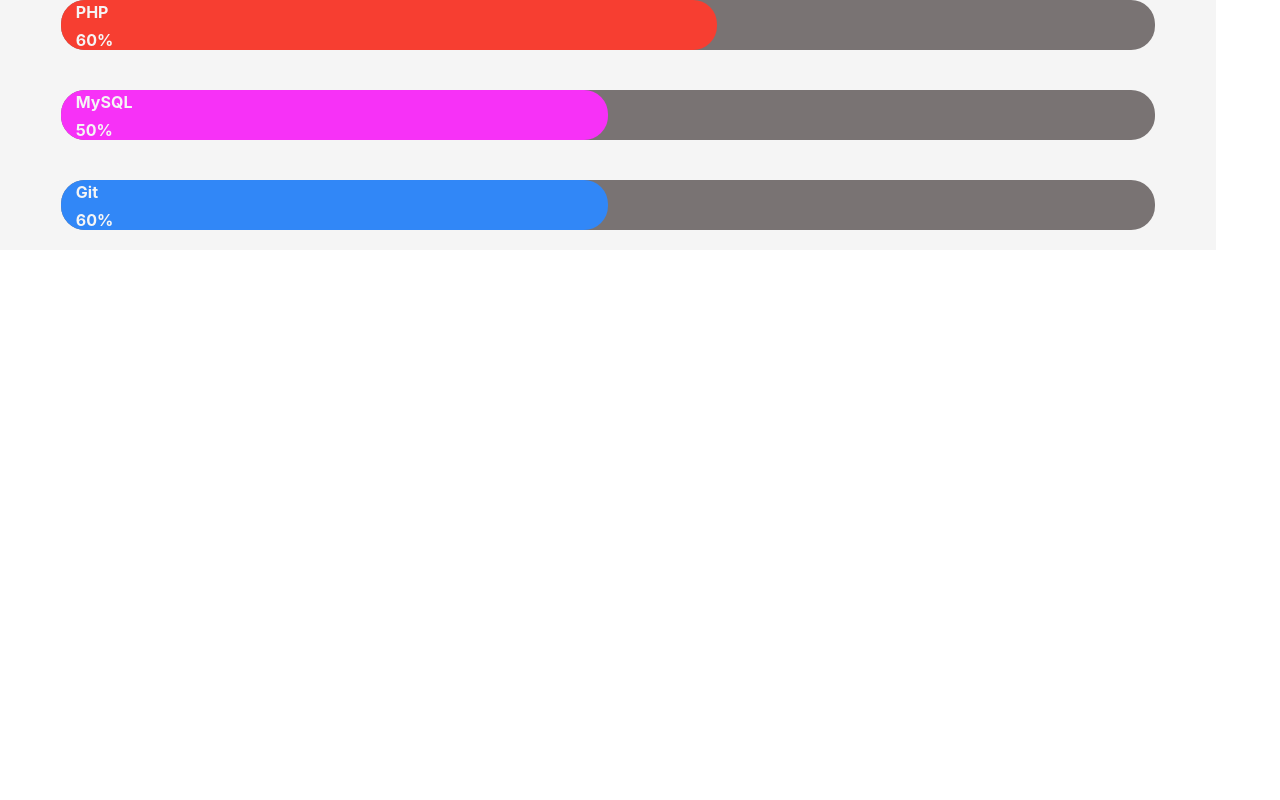
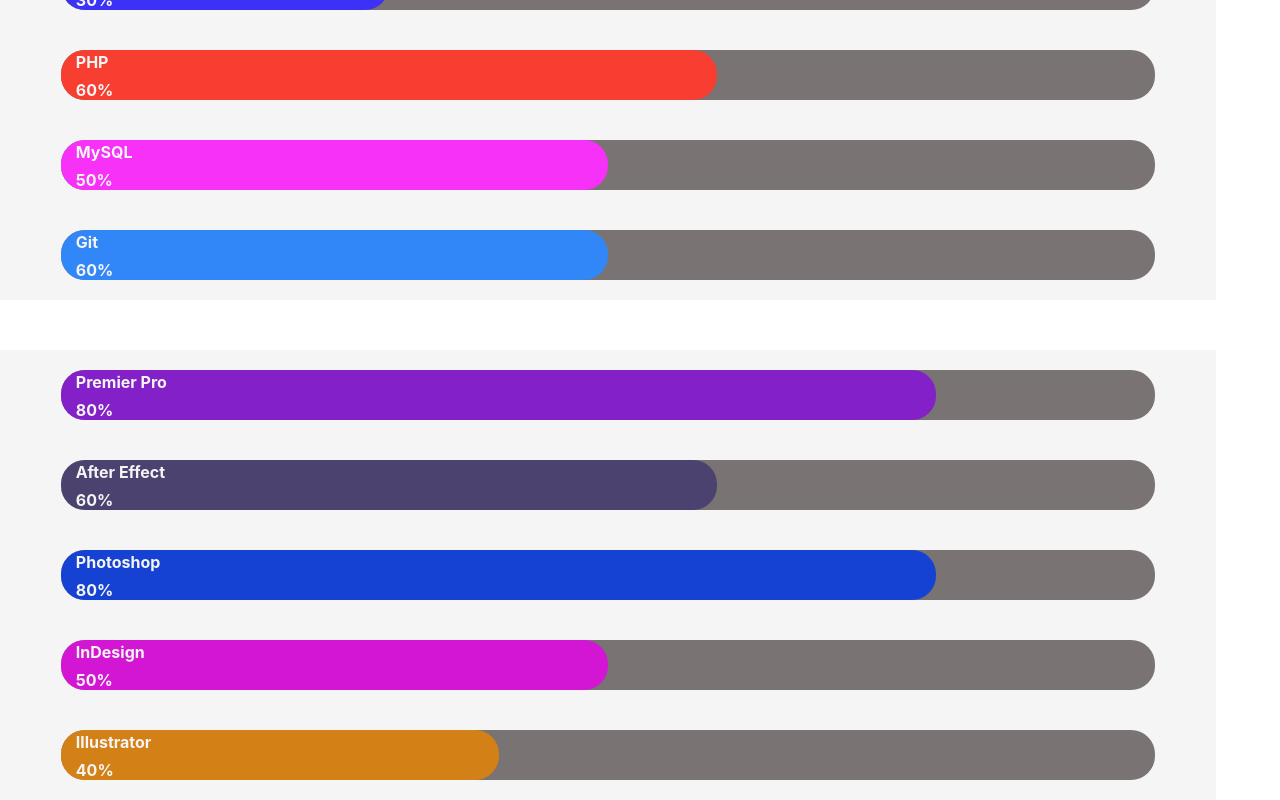
Before and after one commit to Warheart-1/portefolio, a React (Create React App) app: page /CV in a window 1280 px wide. Shown: the part 642-1442 px from the top of the page. Before the commit the page ends 892 px from the top, so only its background shows below. Built offline with nearby package versions, Linux system fonts and the light colour scheme.

Commit message:
Style CV audio visuel fini

```diff
--- a/src/composents/CVAudioVisuel.tsx
+++ b/src/composents/CVAudioVisuel.tsx
@@ -1,8 +1,41 @@
-import "../style/CVAudiolVisuel.css"
+import "../style/CVAudioVisuel.css"
+import Banner from "./Banner"
 
 function CVAudiolVisuel(): JSX.Element{
     return( <>
 
+            <div id="contents">
+                <div className="Progress-bar">
+                    <div id="Premier">
+                        <span className="title">Premier Pro</span>
+                        <span className="content">80%</span>
+                    </div>
+                </div>
+                <div className="Progress-bar">
+                    <div id="After-Effect">
+                        <span className="title">After Effect</span>
+                        <span className="content">60%</span>
+                    </div>
+                </div>
+                <div className="Progress-bar">
+                    <div id="Photoshop">
+                        <span className="title">Photoshop</span>
+                        <span className="content">80%</span>
+                    </div>
+                </div>
+                <div className="Progress-bar">
+                    <div id="InDesign">
+                        <span className="title">InDesign</span>
+                        <span className="content">50%</span>
+                    </div>
+                </div>
+                <div className="Progress-bar">
+                    <div id="Illustrator">
+                        <span className="title">Illustrator</span>
+                        <span className="content">40%</span>
+                    </div>
+                </div>
+            </div>
     </>)
 }
 
--- a/src/composents/slider/SliderOne.tsx
+++ b/src/composents/slider/SliderOne.tsx
@@ -15,13 +15,22 @@
     margin : 0px 10px;
     `
 
-const SliderTextTitle = styled.h1`
-    position: absolute;
+const SliderTextTitle = styled.div`
+    display: flex;
+    flex-direction: row;
+    justify-content: center;
     margin: auto;
     font-size: 1.5em;
-    font-weight: bold;
-    visibility: hidden;
-    opacity: 0;
+    font-weight: bold;$
+    width: 100%;
+    height: 50px;
+    background-color: #f5f5f5;
+    position: relative;
+    `
+
+const SliderTextParagraph = styled.div`
+    text-align: justify;
+    font-size: 1em;
     `
 
 const SliderImg = styled.div`
@@ -32,14 +41,10 @@
     background-position: center;
     background-repeat: no-repeat;
     transition: filter 0.5s ease-in-out;;
-    &:hover{
-        filter: blur(5px);
-        ${SliderTextTitle}{
-            visibility: visible;
-            opacity: 1;
-        }
     }
     `
+
+
 
 
 
@@ -47,12 +52,18 @@
     return(
         <SliderContainer>
             <SliderTextWapper>
-                <SliderTextTitle>
-                    Slider One
-                </SliderTextTitle>
-                <SliderImg>
-
-                </SliderImg>
+                    <SliderImg>
+                    <SliderTextTitle>
+                        <h1>
+                            Projet
+                        </h1>
+                    </SliderTextTitle>
+                        <SliderTextParagraph>
+                            Lorem ipsum dolor sit amet, consectetur adipiscing elit.
+                            Nullam euismod, nisi vel tincidunt congue, nisl nisl
+                            aliquet nunc, eget egestas nisl nisl eu nisi.
+                        </SliderTextParagraph>
+                    </SliderImg>
             </SliderTextWapper>
         </SliderContainer>
     )
--- a/src/index.tsx
+++ b/src/index.tsx
@@ -5,6 +5,7 @@
 import reportWebVitals from './reportWebVitals';
 import {BrowserRouter as Router, Route, Switch} from 'react-router-dom'
 import CV from './composents/CV';
+import CVAudiolVisuel from './composents/CVAudioVisuel';
 import MissingPage from './composents/MissingPage';
 
 ReactDOM.render(
@@ -16,6 +17,7 @@
         </Route>
         <Route path="/CV">
           <CV/>
+          <CVAudiolVisuel/>
         </Route>
         <Route>
           <MissingPage/>
--- /dev/null
+++ b/src/style/CVAudioVisuel.css
@@ -0,0 +1,119 @@
+#contents {
+  width: 95%;
+  height: auto;
+  display: flex;
+  flex-direction: column;
+  justify-content: center;
+  align-items: center;
+  background-color: #f5f5f5;
+  margin-top: 50px;
+}
+
+.Progress-bar {
+  width: 90%;
+  height: 50px;
+  position: relative;
+  background-color: #797373;
+  margin: 20px auto;
+  border-radius: 24px;
+}
+
+#Premier {
+  animation: AnimationCSS 1s ease-in-out;
+  height: 50px;
+  animation-fill-mode: forwards;
+  position: absolute;
+  background-color: #8420c7;
+  border-radius: 24px;
+}
+
+#After-Effect {
+  animation: AnimationJS 1s ease-in-out;
+  height: 50px;
+  animation-fill-mode: forwards;
+  position: absolute;
+  background-color: #1c0f6b7c;
+  border-radius: 24px;
+}
+
+#Photoshop {
+  animation: AnimationCSS 1s ease-in-out;
+  height: 50px;
+  animation-fill-mode: forwards;
+  position: absolute;
+  background-color: #0b3cdfe3;
+  border-radius: 24px;
+}
+
+#InDesign {
+  animation: AnimationTS 1s ease-in-out;
+  height: 50px;
+  animation-fill-mode: forwards;
+  position: absolute;
+  background-color: #df0bdfe3;
+  border-radius: 24px;
+}
+
+#Illustrator {
+  animation: AnimationIllustrator 1s ease-in-out;
+  height: 50px;
+  animation-fill-mode: forwards;
+  position: absolute;
+  background-color: #df830be3;
+  border-radius: 24px;
+}
+
+.content {
+  z-index: 3;
+  padding-top: 15px;
+  margin-top: 15px;
+  position: relative;
+}
+
+.title {
+  z-index: 3;
+  padding-top: 2px;
+  position: relative;
+}
+
+.content, .title {
+  margin-left: 15px;
+  margin-bottom: 8px;
+  color: #f5f5f5;
+  font-weight: bold;
+}
+
+@keyframes AnimationCSS {
+  0% {
+    width: 10px;
+  }
+  100% {
+    width: 80%;
+  }
+}
+@keyframes AnimationJS {
+  0% {
+    width: 10px;
+  }
+  100% {
+    width: 60%;
+  }
+}
+@keyframes AnimationTS {
+  0% {
+    width: 10px;
+  }
+  100% {
+    width: 50%;
+  }
+}
+@keyframes AnimationIllustrator {
+  0% {
+    width: 10px;
+  }
+  100% {
+    width: 40%;
+  }
+}
+
+/*# sourceMappingURL=CVAudioVisuel.css.map */
--- a/src/style/CVAudioVisuel.scss
+++ b/src/style/CVAudioVisuel.scss
@@ -0,0 +1,82 @@
+// import le fichier _methods.scss
+@import"_method.scss";
+// import le fichier _variable.scss
+@import"_variable.scss";
+
+// regroupe toutes les divs de la page
+#contents{
+    width: 95%;
+    height: auto;
+    display: flex;
+    flex-direction: column;
+    justify-content: center;
+    align-items: center;
+    background-color: #f5f5f5;
+    margin-top: 50px;
+}
+
+// initialise la barre de progression
+.Progress-bar{
+    width: 90%;
+    height: 50px;
+    position: relative;
+    background-color: #797373;
+    margin: 20px auto;
+    @include Borderradius(24px);
+}
+
+// inclus le fichier de setAnimation
+
+#Premier{
+    animation: AnimationCSS $time ease-in-out;
+    @include setAnimation($sizeHeight,#8420c7);
+}
+
+#After-Effect{
+    animation: AnimationJS $time ease-in-out;
+    @include setAnimation($sizeHeight,#1c0f6b7c);
+}
+
+#Photoshop{
+    animation: AnimationCSS $time ease-in-out;
+    @include setAnimation($sizeHeight,#0b3cdfe3);
+}
+
+#InDesign{
+    animation: AnimationTS $time ease-in-out;
+    @include setAnimation($sizeHeight,#df0bdfe3);
+}
+
+#Illustrator{
+    animation: AnimationIllustrator $time ease-in-out;
+    @include setAnimation($sizeHeight,#df830be3);
+}
+
+.content{
+    z-index: 3;
+    padding-top: 15px;
+    margin-top: 15px;
+    position: relative;
+}
+
+.title{
+    z-index: 3;
+    padding-top: 2px;
+    //margin-top: 15px;
+    position: relative;
+}
+
+.content,.title{
+    margin-left: 15px;
+    margin-bottom: 8px;
+    color: #f5f5f5;
+    font-weight: bold;
+}
+
+@include AnimationCSS ($startingPosition, 80%);
+
+@include AnimationJS ($startingPosition, 60%);
+
+@include AnimationTS ($startingPosition, 50%);
+
+@include AnimationIllustrator ($startingPosition, 40%);
```
Also changed, not shown: src/style/_method.scss (+11 -0 lines), 1 other file (tests, documents, lock files or other folders).
